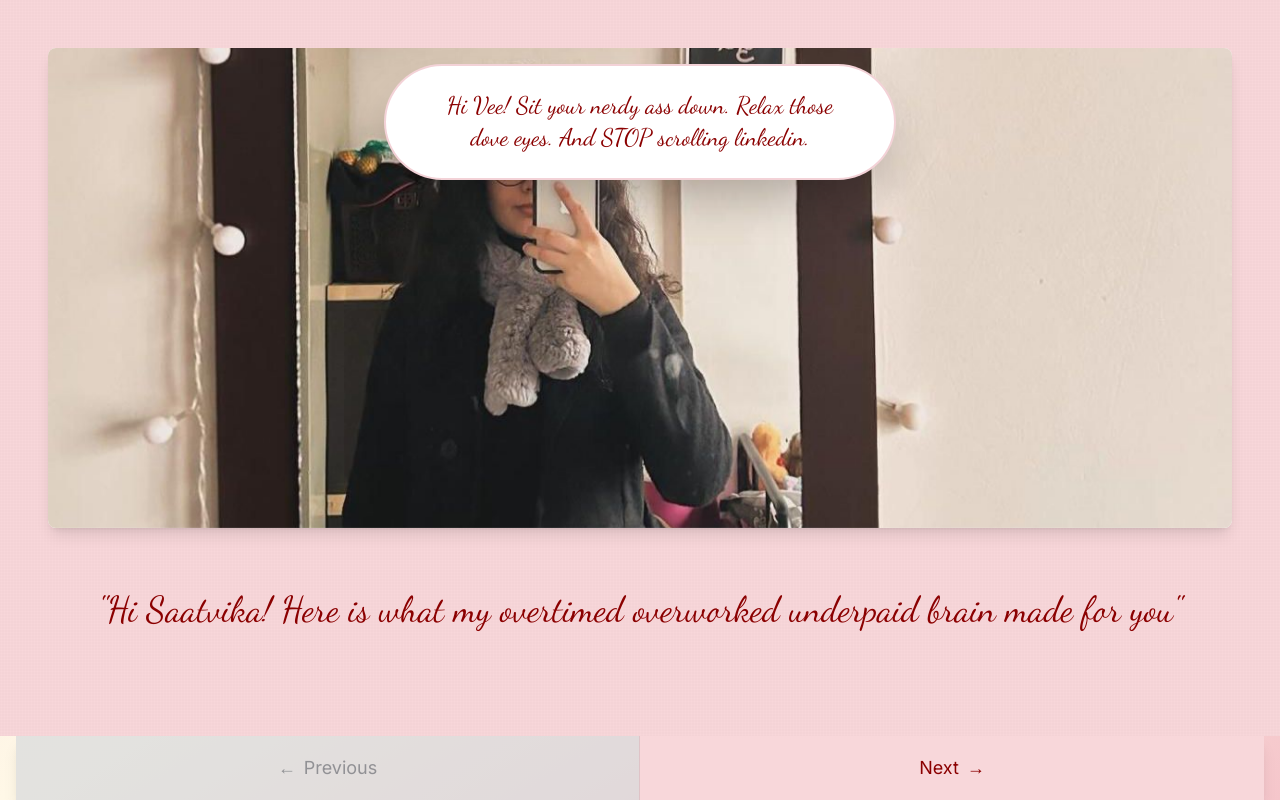
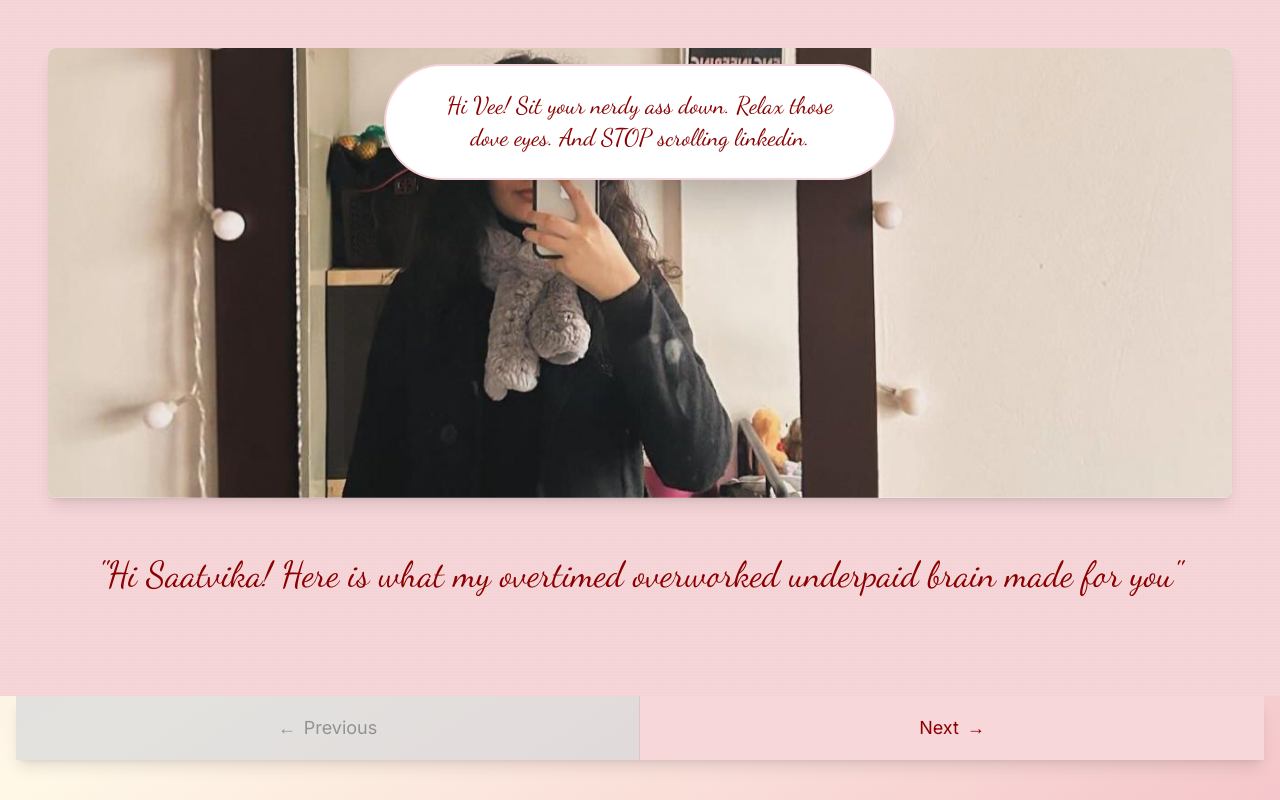
Before and after one commit to Vineexoxo/Vees-Underpaid-Labour, a React (Vite) app: page / in a window 1280 px wide. Built offline with nearby package versions, Linux system fonts and the light colour scheme.

Commit message:
this is my ocd working

```diff
--- a/src/App.jsx
+++ b/src/App.jsx
@@ -10,7 +10,7 @@ function App() {
         <Route
           path="/"
           element={
-            <div className="w-full h-screen overflow-hidden overflow-x-hidden">
+            <div className="w-full h-[100dvh] overflow-hidden overflow-x-hidden">
               <Book pagesData={pagesData} />
             </div>
           }
--- a/src/components/Book.jsx
+++ b/src/components/Book.jsx
@@ -34,7 +34,7 @@ const Book = ({ pagesData }) => {
   };
 
   return (
-    <div className="w-full h-screen overflow-hidden relative overflow-x-hidden flex flex-col">
+    <div className="w-full h-[100dvh] overflow-hidden relative overflow-x-hidden flex flex-col">
       {/* Book viewport (takes remaining space). Controls below this won't overlap. */}
       <div className="flex-1 min-h-0">
         <div className="book-perspective w-full h-full">
@@ -99,7 +99,7 @@ const Book = ({ pagesData }) => {
       </div>
 
       {/* Navigation Controls (static, no overlay) */}
-      <div className="shrink-0 px-4 pb-[env(safe-area-inset-bottom)] flex justify-end w-full">
+      <div className="shrink-0 px-4 pb-[calc(env(safe-area-inset-bottom)+40px)] flex justify-end w-full">
         <PageControls
           onNext={handleNext}
           onPrevious={handlePrevious}
```
